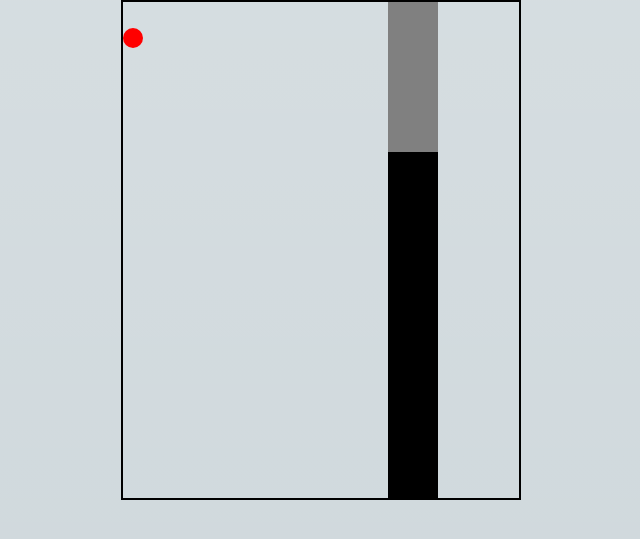
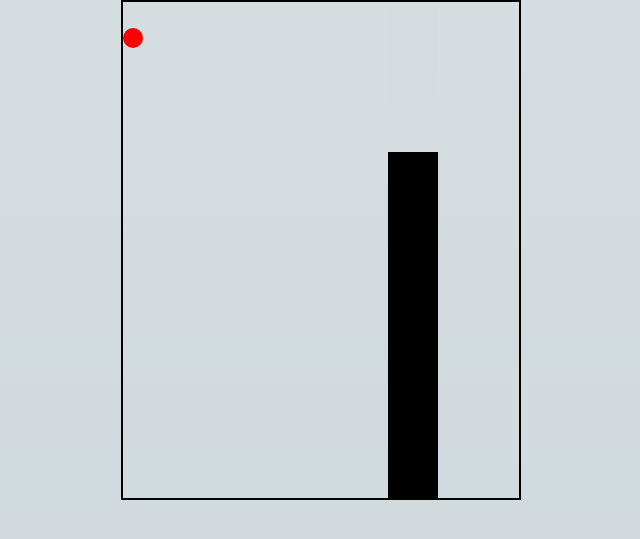
Before and after one commit to cwang999/n22p5-coders, a Flask app: page /flappybird/ in a window 1280 px wide. Shown: the part 72-611 px from the top of the page, without its empty margins (319-959 px from the left). Run offline with Flask 2, Linux system fonts and the light colour scheme; style sheets or scripts are compiled from the project's sources; some libraries are stand-ins or nearby versions.

Commit message:
flappybird game

```diff
--- a/templates/flappybird.html
+++ b/templates/flappybird.html
@@ -37,7 +37,7 @@
         #hole{
             width: 50px;
             height: 150px;
-            background-color: grey;
+            background-color: #d5dcdf;
             position: relative;
             left: 400px;
             top:-500px;
```
